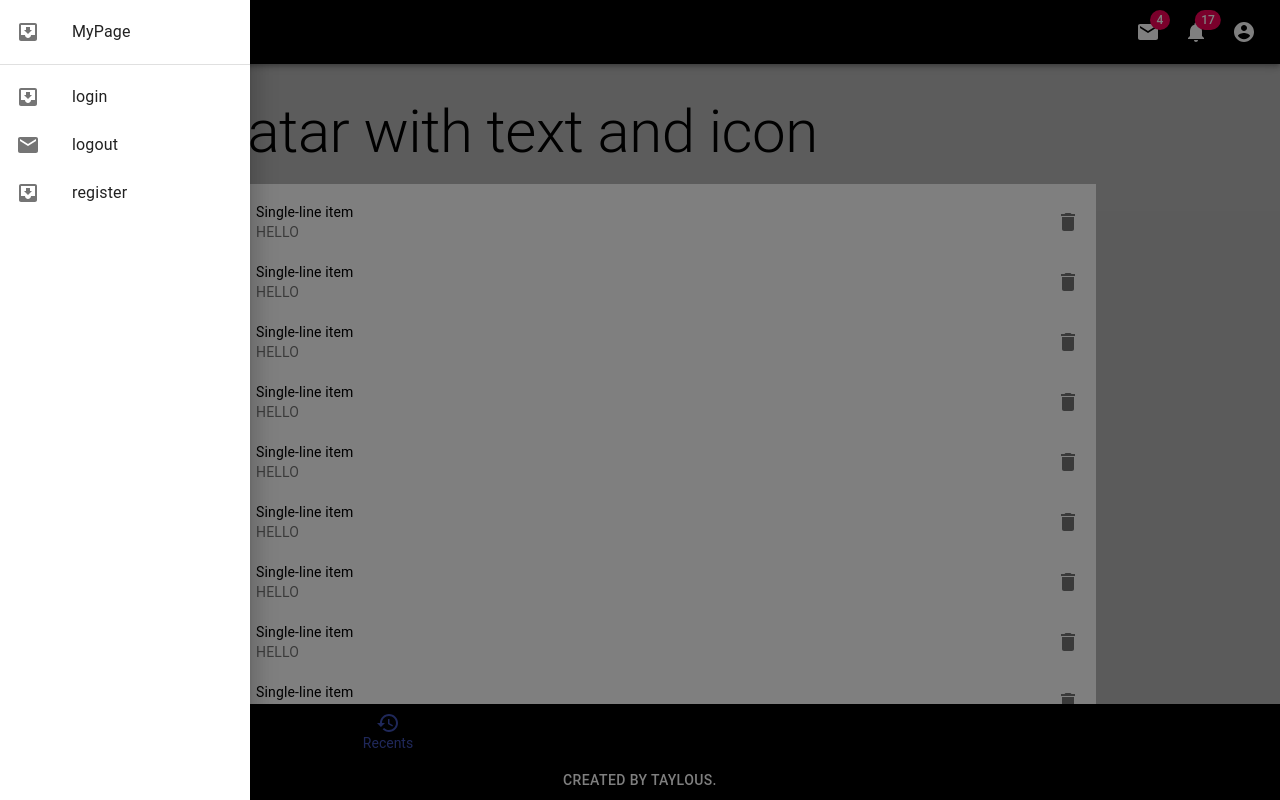
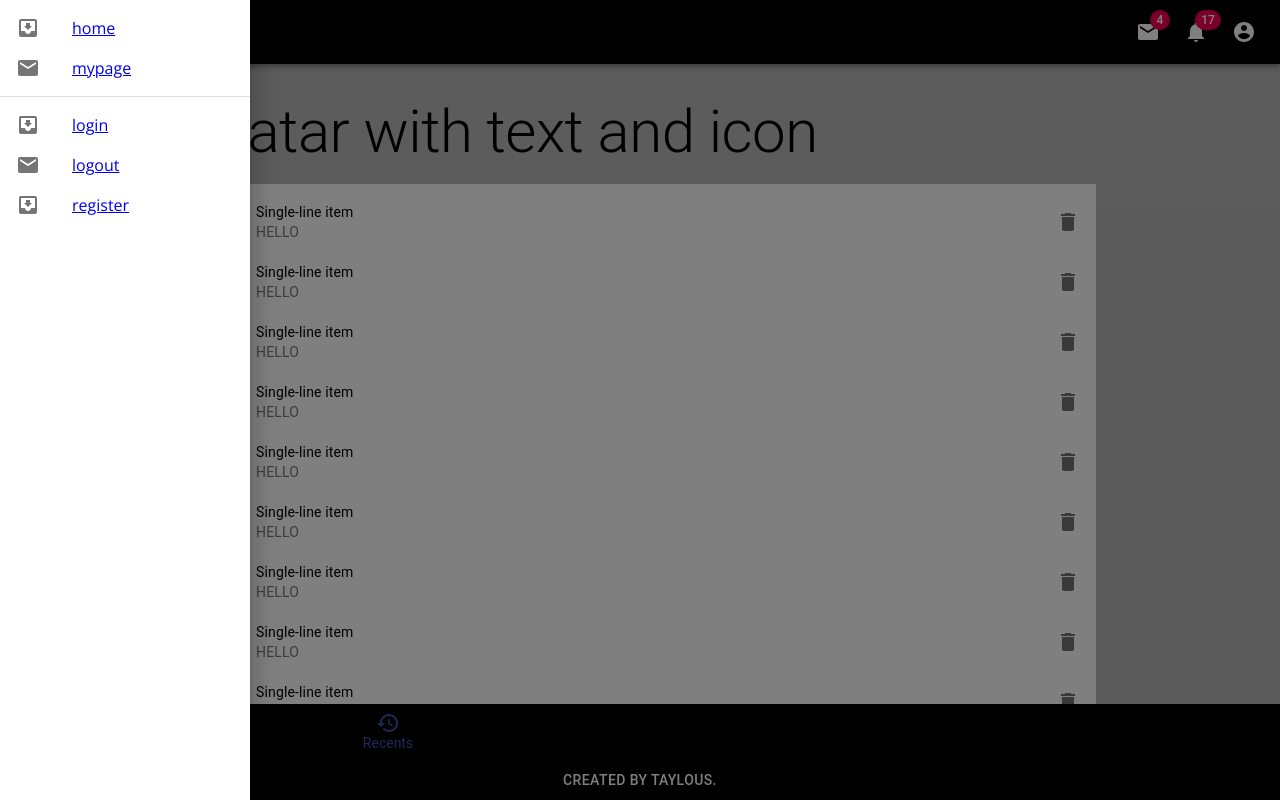
Before and after one commit to taylous/react-query-playground, a React (Create React App) app in the folder react-todo-app/front-end/: page / in a window 1280 px wide. Both pictures are taken after a click on the button 36 px from the left and 32 px from the top of the page. Built offline with nearby package versions, Linux system fonts and the light colour scheme.

Commit message:
code refactoring...

```diff
--- a/react-todo-app/front-end/src/App.js
+++ b/react-todo-app/front-end/src/App.js
@@ -2,7 +2,6 @@ import React from 'react';
 import { BrowserRouter, Route } from 'react-router-dom';
 
 // Material UI
-import Container from '@material-ui/core/Container';
 import { makeStyles } from '@material-ui/core/styles';
 
 // Import Base Components
@@ -24,15 +23,13 @@ const useStyle = makeStyles({
 const App = () => {
   return (
     <div className={useStyle.main}>
-      <Header />
-      <Container maxWidth="md">
-        <BrowserRouter>
-          <Route exact path="/" component={Home} />
-          <Route path="/login" component={Login} />
-          <Route path="/register" component={Register} />
-        </BrowserRouter>
-      </Container>
-      <Footer />
+      <BrowserRouter>
+        <Header />
+        <Route exact path={['/', '/home']} component={Home} />
+        <Route path="/login" component={Login} />
+        <Route path="/register" component={Register} />
+        <Footer />
+      </BrowserRouter>
     </div>
   );
 };
--- a/react-todo-app/front-end/src/components/base/Drawer.jsx
+++ b/react-todo-app/front-end/src/components/base/Drawer.jsx
@@ -1,5 +1,5 @@
-import React, { useState } from 'react';
-import PropTypes from 'prop-types';
+import React from 'react';
+import { Link } from 'react-router-dom';
 
 import { makeStyles } from '@material-ui/core/styles';
 import Drawer from '@material-ui/core/Drawer';
@@ -35,10 +35,10 @@ const DrawerComponent = ({ drawerOpen, handleDrawerClose }) => {
       onKeyDown={toggleDrawer(side, false)}
     >
       <List>
-        {['MyPage'].map((text, index) => (
+        {['home', 'mypage'].map((text, index) => (
           <ListItem button key={text}>
             <ListItemIcon>{index % 2 === 0 ? <InboxIcon /> : <MailIcon />}</ListItemIcon>
-            <ListItemText primary={text} />
+            <Link to={`/${text}`}>{text}</Link>
           </ListItem>
         ))}
       </List>
@@ -47,7 +47,7 @@ const DrawerComponent = ({ drawerOpen, handleDrawerClose }) => {
         {['login', 'logout', 'register'].map((text, index) => (
           <ListItem button key={text}>
             <ListItemIcon>{index % 2 === 0 ? <InboxIcon /> : <MailIcon />}</ListItemIcon>
-            <ListItemText primary={text} />
+            <Link to={`/${text}`}>{text}</Link>
           </ListItem>
         ))}
       </List>
--- a/react-todo-app/front-end/src/components/base/Header.jsx
+++ b/react-todo-app/front-end/src/components/base/Header.jsx
@@ -20,7 +20,7 @@ import Drawer from './Drawer';
 
 const useStyles = makeStyles(theme => ({
   grow: {
-    flexGrow: 1,
+    flexGrow: 1
   },
   menuButton: {
     marginRight: theme.spacing(2),
--- a/react-todo-app/front-end/src/components/base/Home.jsx
+++ b/react-todo-app/front-end/src/components/base/Home.jsx
@@ -1,4 +1,5 @@
 import React from 'react';
+import Container from '@material-ui/core/Container';
 
 // Import Components
 import TodoList from '../todo/TodoList';
@@ -6,7 +7,9 @@ import TodoList from '../todo/TodoList';
 const Home = () => {
   return (
     <div>
-      <TodoList />
+      <Container maxWidth="md">
+        <TodoList />
+      </Container>
     </div>
   );
 }
```
